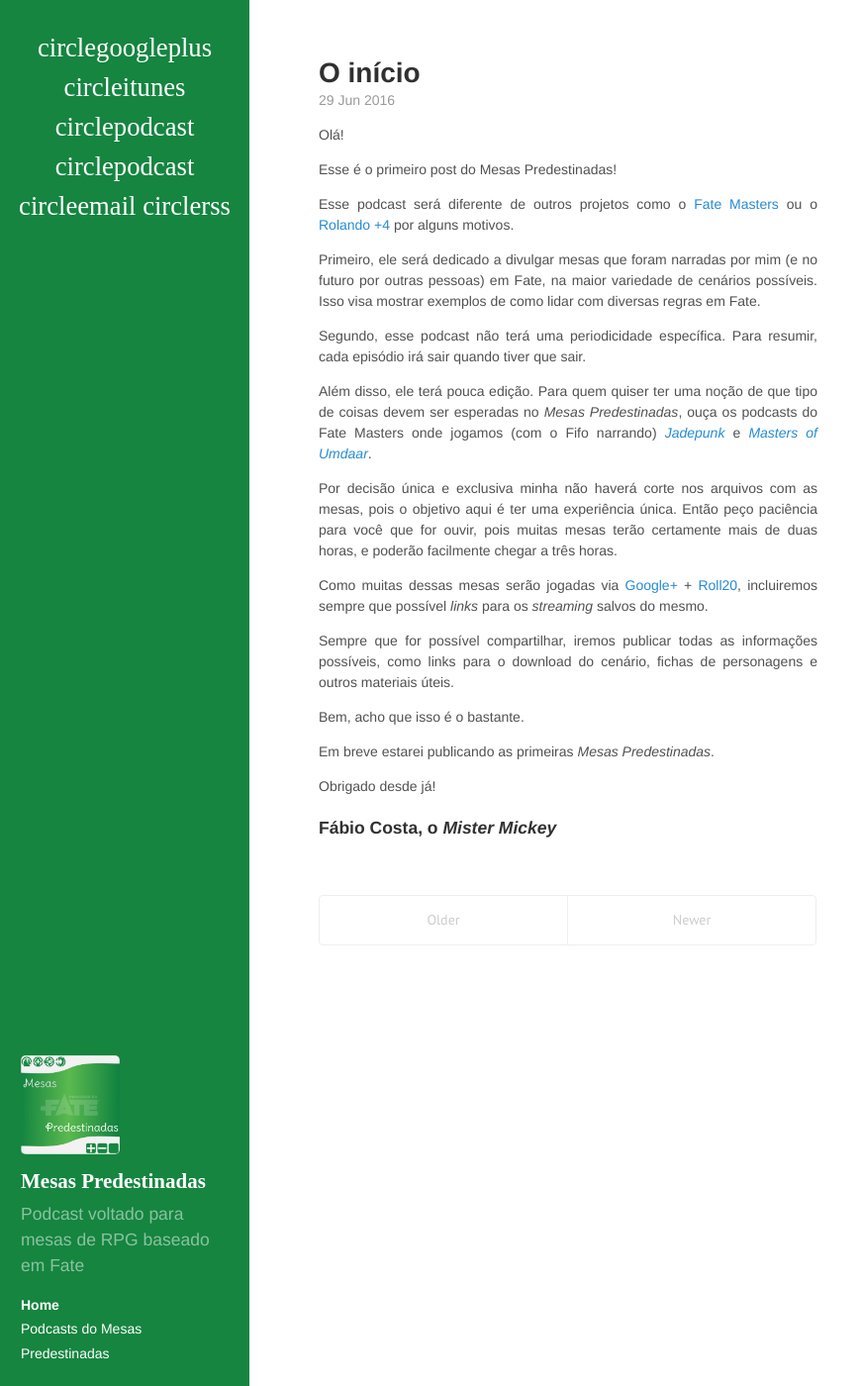
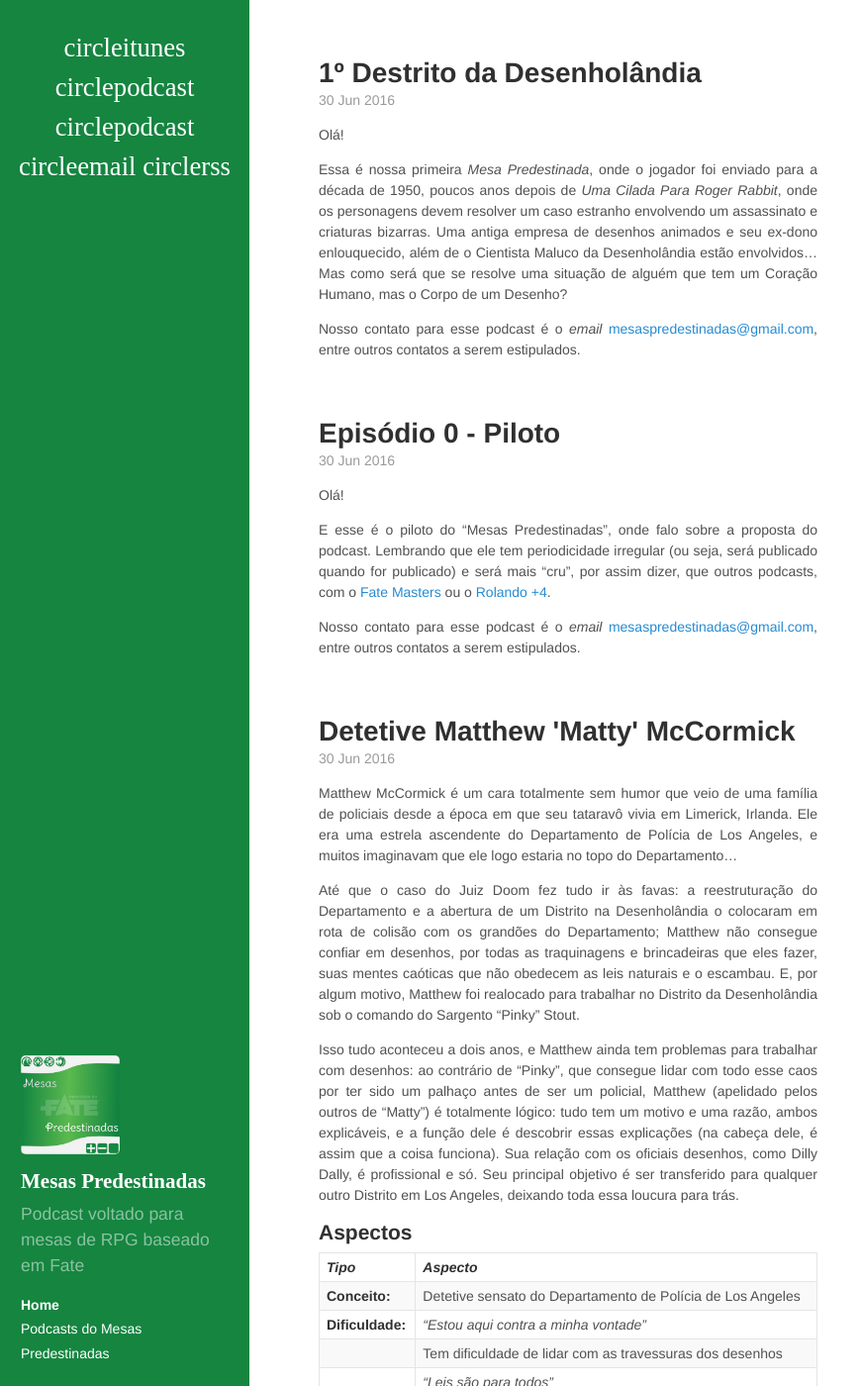
Before and after one commit to mesaspredestinadas/mesaspredestinadas.github.io, a Jekyll site: the page built from index.html, in a window 1280 px wide and 1400 px high. Shown: the whole window at 99% size, without its empty margins (0-870 px from the left). Built offline with Jekyll 4.4.1, drawn with Linux system fonts in a browser that asks for light colours; some web fonts are replaced; the list of posts is cut into pages by our own code; some of the changed text lies outside the part shown.

Commit message:
Piloto e Desenholândia

```diff
--- a/_data/podcast.yml
+++ b/_data/podcast.yml
@@ -1,12 +1,12 @@
 name: "Mesas Predestinadas"
-gpluspage: "https://plus.google.com/communities/100913016060492249875"
+#gpluspage: "https://plus.google.com/communities/100913016060492249875"
 copyright: (CC BY-NC-SA) 2015 - Mesas Predestnadas
 language: pt-br
 feeds:
      - format: MP3
-       link: http://feeds.feedburner.com/FateMastersRPG
+       link: http://feeds.feedburner.com/MesasPredestinadas
      - format: OGG
-       link: http://feeds.feedburner.com/FateMastersRPG-OGG
+       link: http://feeds.feedburner.com/MesasPredestinadas-OGG
 itunes:
   link: https://itunes.apple.com/br/podcast/fate-masters/id1061476992
   explicit: "NO"
--- /dev/null
+++ b/_posts/2016-06-30-MesasPredestinadas0-Piloto.md
@@ -0,0 +1,45 @@
+---
+title: Episódio 0 - Piloto
+subheadline: O início de um podcast de mesas de jogo em Fate
+date: 2016-06-30 09:00:00 -0300
+layout: post
+categories:
+  - Mesas-Predestinadas
+  - Podcast
+tags:
+ - Fate
+ - Fate-Core
+ - Mesas-Predestinadas
+ - Podcast
+header: no
+maisquatro_comments: true
+podcast_time: 3min
+itunes:
+  duration: 03:31
+hosts:
+ - Fábio Emilio Costa
+audios:
+ - OGG: https://archive.org/download/MP-Ep0-Piloto/MP-Ep0-Piloto.ogg
+ - MP3: https://archive.org/download/MP-Ep0-Piloto/MP-Ep0-Piloto.mp3
+iaplayer: MP-Ep0-Piloto
+comments: true
+events:
+  - time: "00:11"
+    text: Apresentação e eclarecimento da proposta
+soundtrack:
+  - music: Entrance of the Gladiators
+    artist: Bensenville Municipal Band
+    link: https://archive.org/details/bmb19860517
+  - music: Circus Days
+    artist: Bensenville Municipal Band
+    link: https://archive.org/details/bmb19860517
+---
+
+Olá!
+
+E esse é o piloto do "Mesas Predestinadas", onde falo sobre a proposta do podcast. Lembrando que ele tem periodicidade irregular (ou seja, será publicado quando for publicado) e será mais "cru", por assim dizer, que outros podcasts, com o [Fate Masters][fatemasters] ou o [Rolando +4][rolandomaisquatro].
+
+Nosso contato para esse podcast é o _email_ <mesaspredestinadas@gmail.com>, entre outros contatos a serem estipulados.
+
+[fatemasters]: http://fatemasters.github.io
+[rolandomaisquatro]: http://rolandomaisquatro.github.io
--- /dev/null
+++ b/_posts/2016-06-30-MesasPredestinadas1-Desenholandia.md
@@ -0,0 +1,97 @@
+---
+title: 1º Destrito da Desenholândia
+subheadline: As aventuras dos intrépidos policias da Desenholândia, resolvendo um estranho caso de assassinato!
+date: 2016-06-30 11:00:00 -0300
+layout: post
+categories:
+  - Mesas-Predestinadas
+  - Podcast
+tags:
+ - Fate
+ - Fate-Core
+ - Mesas-Predestinadas
+ - Podcast
+ - Desenholândia
+ - 1º Distrito da Desenholândia
+ - Coração Humano, Corpo de Desenho
+header: no
+maisquatro_comments: true
+podcast_time: 173min
+itunes:
+  duration: 02:53:16
+hosts:
+  - Fábio Emilio Costa (Narrador e _Oficial Andraas Mousekevitch_)
+  - William de Mello Otomo (_Detetive Matthew 'Matty' McCormick_)
+audios:
+ - OGG: https://archive.org/download/MP-Ep1-Desenholandia/MP-Ep1-Desenholandia.ogg
+ - MP3: https://archive.org/download/MP-Ep1-Desenholandia/MP-Ep1-Desenholandia.mp3
+iaplayer: MP-Ep1-Desenholandia
+comments: true
+events:
+  - time: "00:00:00"
+    text: Apresentação básica do Cenário
+  - time: "00:01:33"
+    text: A aventura começa - apresentados Matthew McCormick e Andraas Mousekevitch
+  - time: "00:08:37"
+    text: Matthew e Andraas chegam na cena do crime
+  - time: "00:23:14"
+    text: Matthew encontra Lukas, um estranho garoto de pais alemães que sofre _bullying_ por achar que o pai virou o Pernalonga
+  - time: "00:29:10"
+    text: Matthew e Andraas verificam por novas pistas e entram no prédio condenado da _McGraff Toon Shows_
+  - time: "00:34:39"
+    text: Matthew e Andraas enfrentam criaturas estranhas
+  - time: "00:50:06"
+    text: Matthew e Andraas obtem novas pistas perdidas no prédio condenado da _McGraff Toon Shows_
+  - time: "01:00:24"
+    text: Matthew e Andraas fazem um primeiro reporte da situação para o Sargento "Pinky" Stout
+  - time: "01:05:50"
+    text: Matthew e Andraas descobrem sobre o paradeiro do dono da _McGraff Toon Shows_, e Sammy não gosta disso!
+  - time: "01:09:39"
+    text: Matthew não sabe da encrenca que é o _Hospício Bedlam_, e mesmo Andraas e Sammy dizendo ele ignora...
+  - time: "01:12:49"
+    text: Matthew e Andraas são recebidos e postos a par da condição do Sr. McGraff
+  - time: "01:22:20"
+    text: Matthew e Andraas são apresentados ao Sr. McGraff, que começa a revelar o que houve
+  - time: "01:32:22"
+    text: Andraas explica a Matthew sobre a lógica de desenho e sobre os desenhos (__CHATOS!!!!__) da McGraff Toon Shows
+  - time: "01:37:30"
+    text: Matthew e Andraas seguem para a base secreta __MENOS SECRETA__ da Desenholândia no Guia Turístico
+  - time: "01:43:25"
+    text: Matthew e Andraas são recebidos pelo Doutor Helmut von Latzen com o café mais forte existente
+  - time: "01:46:50"
+    text: O Doutor Helmut von Latzen conta sobre a Desenheficação Forçada e sobre os boatos envolvendo Lasiek
+  - time: "02:00:06"
+    text: Matthew e Andraas repassam as informações para o Sargento e vão para os portos
+  - time: "02:04:38"
+    text: Matthew e Andraas vêem simbolos desenhados em todo canto da região do depósito da McGraff Toon Shows... E seu autor...
+  - time: "02:15:07"
+    text: Matthew e Andraas encontram o pai de Lukas... E percebem que ele não estava mentindo!!!!
+  - time: "02:21:17"
+    text: Matthew e Andraas entram no galpão com a ajuda do pai de Lukas, e se preparam com coisas de desenho (incluindo uma Armadura para Matthew!)
+  - time: "02:24:29"
+    text: Matthew e Andraas encontram Lasiek e vêem os experimentos
+  - time: "02:27:20"
+    text: Matthew dá voz de prisão a Lasiek enquanto Andraas procura impedir os experimentos. Inicia-se um conflito
+  - time: "02:44:25"
+    text: Epílogo
+related_links:
+  - text: Lista de Marcas de Vagabundo (_Hobo Symbols_)
+    link: /assets/HoboSymbols.jpg
+  - text: Ficha do Ofical Andraas Mousekevitch
+    link: /personagens/AndraasMousekevitch/
+  - text: Ficha do Detetive Matthew ‘Matty’ McCormick
+    link: /personagens/MatthewMcCormick/
+  - text: Vídeo da mesa no Youtube
+    link: https://www.youtube.com/watch?v=KLFfoPtIHRI
+  - text: Materiais e Regras usadas nessa aventura
+    link: https://archive.org/download/MP-Ep1-Desenholandia/CoracaoHumanoPodcast.zip
+---
+
+Olá!
+
+Essa é nossa primeira _Mesa Predestinada_, onde o jogador foi enviado para a década de 1950, poucos anos depois de _Uma Cilada Para Roger Rabbit_, onde os personagens devem resolver um caso estranho envolvendo um assassinato e criaturas bizarras. Uma antiga empresa de desenhos animados e seu ex-dono enlouquecido, além de o Cientista Maluco da Desenholândia estão envolvidos... Mas como será que se resolve uma situação de alguém que tem um Coração Humano, mas o Corpo de um Desenho?
+
+Nosso contato para esse podcast é o _email_ <mesaspredestinadas@gmail.com>, entre outros contatos a serem estipulados.
+
+[fatemasters]: http://fatemasters.github.io
+[rolandomaisquatro]: http://rolandomaisquatro.github.io
--- /dev/null
+++ b/_posts/Personagens/2016-06-30-AndraasMousekevitch.md
@@ -0,0 +1,39 @@
+---
+title: "Oficial Andraas Mousekevitch"
+subheadline: Um rato de desenho animado que faz seu trabalho o melhor possível, para proteger a Desenholândia
+layout: personagens
+categories:
+ - personagens
+tags:
+ - Nest
+header: no
+---
+
+Camundongo de Desenho Animado, é pequeno e aparentemente fraco, mas super ágil e muito capaz de se esquivar e invadir locais que precisa. É leal acima de tudo aos desenhos e a seus companheiros do Distrito de Polícia da Desenholândia.
+
+Seu treinamento foi árduo, em especial porque ninguém pegou leve por ele ser um desenho baixinho. Com o tempo, desenvolveu um talento todo especial no uso da Lógica de Desenho, em especial para mudar de tamanho, infiltrando-se em locais para investigação e apoio.
+
+## Aspectos
+
+| ___Tipo___       | ___Aspecto___                                                          |
+|------------------|------------------------------------------------------------------------|
+| **Conceito:**    | Rato Policial do Primeiro Distrito da Desenholândia                    |
+| **Dificuldade:** | _“Meus amigos vêem em primeiro lugar, junto com os demais desenhos!”_  |
+|                  | Baixinho – 1,30m                                                       |
+|                  | Muito Bom ao usar Lógica de Desenho, em especial para mudar de tamanho |
+|                  | A arte da Ladinagem                                                    |
+
+## Abordagens
+
+| ***Abordagem*** | ***Nível***     |
+|-----------------|-----------------|
+| __Muque__       | _Medíocre (+0)_ |
+| __Zip__         | _Regular (+1)_  |
+| __Astúcia__     | _Razoável (+2)_ |
+| __Caradura__    | _Bom (+3)_      |
+| __Charme__      | _Regular (+1)_  |
+
+
+## Façanhas [ Recarga: 3 ]
+
++ __Encolher:__ +2 ao _Criar Vantagens com Caradura_ para invadir locais mudando de tamanho, usando _1 Ponto de Destino_ (voltar ao tamanho original não custa nada);
--- /dev/null
+++ b/_posts/Personagens/2016-06-30-MatthewMcCormick.md
@@ -0,0 +1,42 @@
+---
+title: "Detetive Matthew 'Matty' McCormick"
+subheadline: Um sério detetive em meio ao policiais desenhos do 1° Distrito da Desenholândia
+layout: personagens
+categories:
+ - personagens
+tags:
+ - Nest
+header: no
+---
+
+Matthew McCormick é um cara totalmente sem humor que veio de uma família de policiais desde a época em que seu tataravô vivia em Limerick, Irlanda. Ele era uma estrela ascendente do Departamento de Polícia de Los Angeles, e muitos imaginavam que ele logo estaria no topo do Departamento...
+
+Até que o caso do Juiz Doom fez tudo ir às favas: a reestruturação do Departamento e a abertura de um Distrito na Desenholândia o colocaram em rota de colisão com os grandões do Departamento; Matthew não consegue confiar em desenhos, por todas as traquinagens e brincadeiras que eles fazer, suas mentes caóticas que não obedecem as leis naturais e o escambau. E, por algum motivo, Matthew foi realocado para trabalhar no Distrito da Desenholândia sob o comando do Sargento “Pinky” Stout.
+
+Isso tudo aconteceu a dois anos, e Matthew ainda tem problemas para trabalhar com desenhos: ao contrário de “Pinky”, que consegue lidar com todo esse caos por ter sido um palhaço antes de ser um policial, Matthew (apelidado pelos outros de “Matty”) é totalmente lógico: tudo tem um motivo e uma razão, ambos explicáveis, e a função dele é descobrir essas explicações (na cabeça dele, é assim que a coisa funciona). Sua relação com os oficiais desenhos, como Dilly Dally, é profissional e só. Seu principal objetivo é ser transferido para qualquer outro Distrito em Los Angeles, deixando toda essa loucura para trás.
+
+## Aspectos
+
+| ___Tipo___       | ___Aspecto___                                              |
+|------------------|------------------------------------------------------------|
+| **Conceito:**    | Detetive sensato do Departamento de Polícia de Los Angeles |
+| **Dificuldade:** | _“Estou aqui contra a minha vontade”_                      |
+|                  | Tem dificuldade de lidar com as travessuras dos desenhos   |
+|                  | _“Leis são para todos”_                                    |
+|                  | Rusgas com os grandões do Departamento                     |
+
+## Abordagens
+
+| ***Abordagem*** | ***Nível***     |
+|-----------------|-----------------|
+| __Ágil__        | _Regular (+1)_  |
+| __Cuidadoso__   | _Razoável (+2)_ |
+| __Esperto__     | _Bom (+3)_      |
+| __Estiloso__    | _Medíocre (+0)_ |
+| __Poderoso__    | _Regular (+1)_  |
+| __Sorrateiro__  | _Razoável (+2)_ |
+
+## Façanhas [ Recarga: 3 ]
+
++ __Lógica Fria:__ pode _uma vez por sessão+ anular o uso de Física de Desenho Animado por uma cena ao custo de _1 Ponto de Destino_;
++ __A Força da Lei:__ +2 ao _Criar Vantagens de maneira Esperta_ usando sua autoridade legal como Detetive;
```
Also changed, not shown: _posts/.#2016-06-30-MesasPredestinadas1-Desenholandia.md (added, +1 -0 lines), podcast.xml (+1 -1 lines), podcast_ogg.xml (+1 -1 lines), assets/HoboSymbols.jpg (added).
